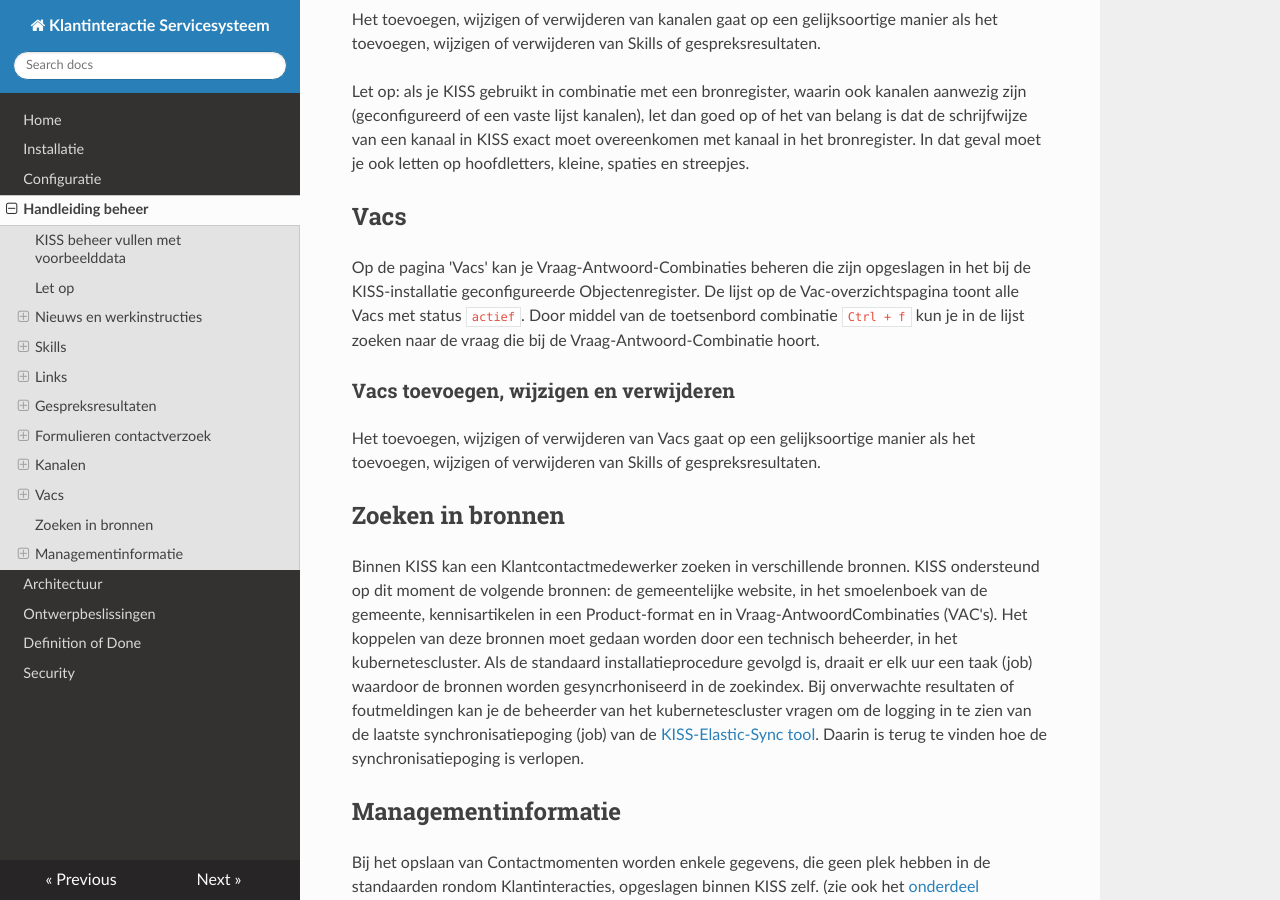
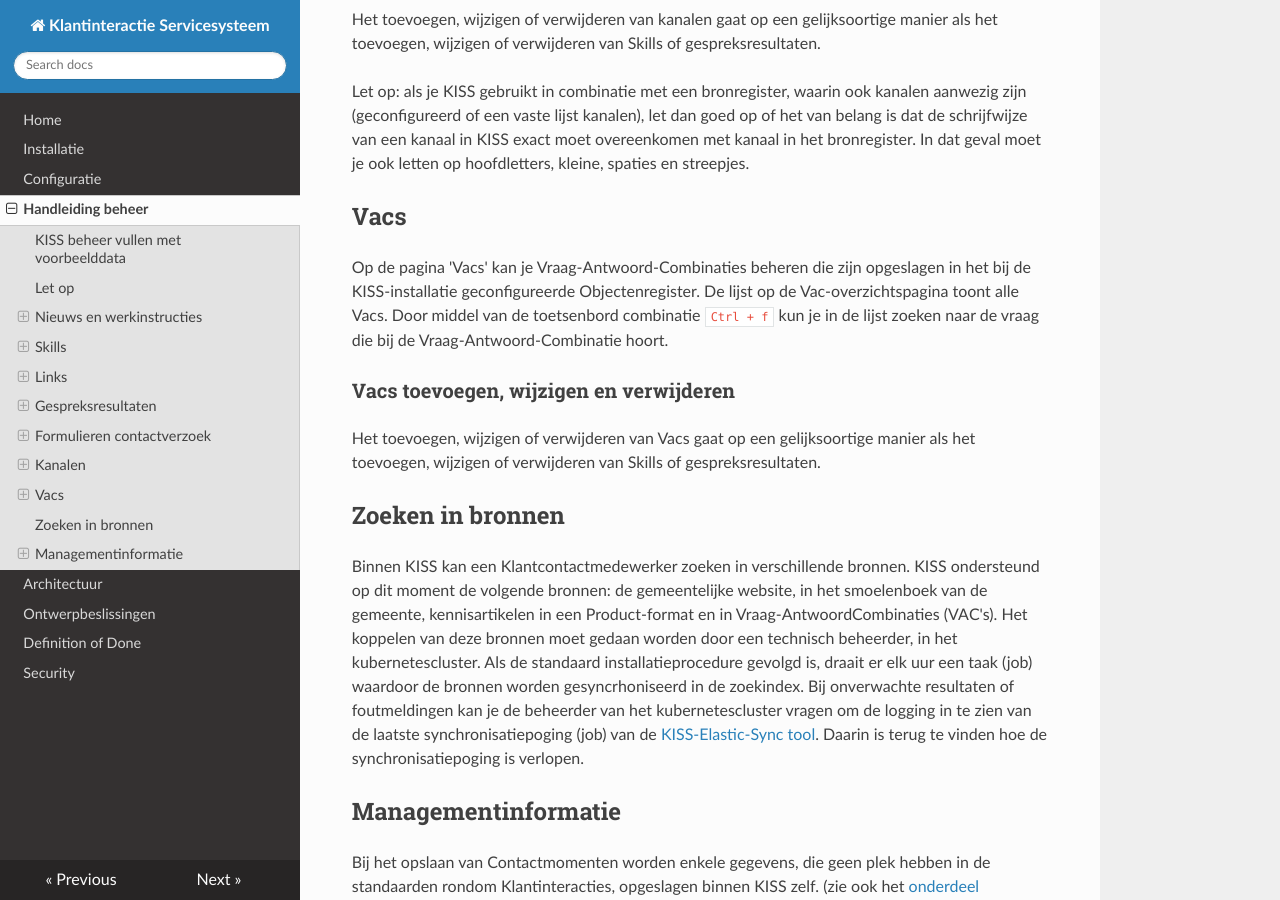
Before and after one commit to Klantinteractie-Servicesysteem/.github, an MkDocs documentation site: the page built from docs/MANUAL.md, in a window 1280 px wide and 900 px high, scrolled down 22416 px. Built offline with MkDocs 1.6.1, drawn with Linux system fonts in a browser that asks for light colours; nearby versions of some CDN libraries.

Commit message:
Update MANUAL.md

```diff
--- a/docs/MANUAL.md
+++ b/docs/MANUAL.md
@@ -328,7 +328,7 @@
 Let op: als je KISS gebruikt in combinatie met een bronregister, waarin ook kanalen aanwezig zijn (geconfigureerd of een vaste lijst kanalen), let dan goed op of het van belang is dat de schrijfwijze van een kanaal in KISS exact moet overeenkomen met kanaal in het bronregister. In dat geval moet je ook letten op hoofdletters, kleine, spaties en streepjes.
 
 ## Vacs
-Op de pagina 'Vacs' kan je Vraag-Antwoord-Combinaties beheren die zijn opgeslagen in het bij de KISS-installatie geconfigureerde Objectenregister. De lijst op de Vac-overzichtspagina toont alle Vacs met status `actief`. Door middel van de toetsenbord combinatie `Ctrl + f` kun je in de lijst zoeken naar de vraag die bij de Vraag-Antwoord-Combinatie hoort.
+Op de pagina 'Vacs' kan je Vraag-Antwoord-Combinaties beheren die zijn opgeslagen in het bij de KISS-installatie geconfigureerde Objectenregister. De lijst op de Vac-overzichtspagina toont alle Vacs. Door middel van de toetsenbord combinatie `Ctrl + f` kun je in de lijst zoeken naar de vraag die bij de Vraag-Antwoord-Combinatie hoort.
 
 ### Vacs toevoegen, wijzigen en verwijderen
 Het toevoegen, wijzigen of verwijderen van Vacs gaat op een gelijksoortige manier als het toevoegen, wijzigen of verwijderen van Skills of gespreksresultaten.
```
